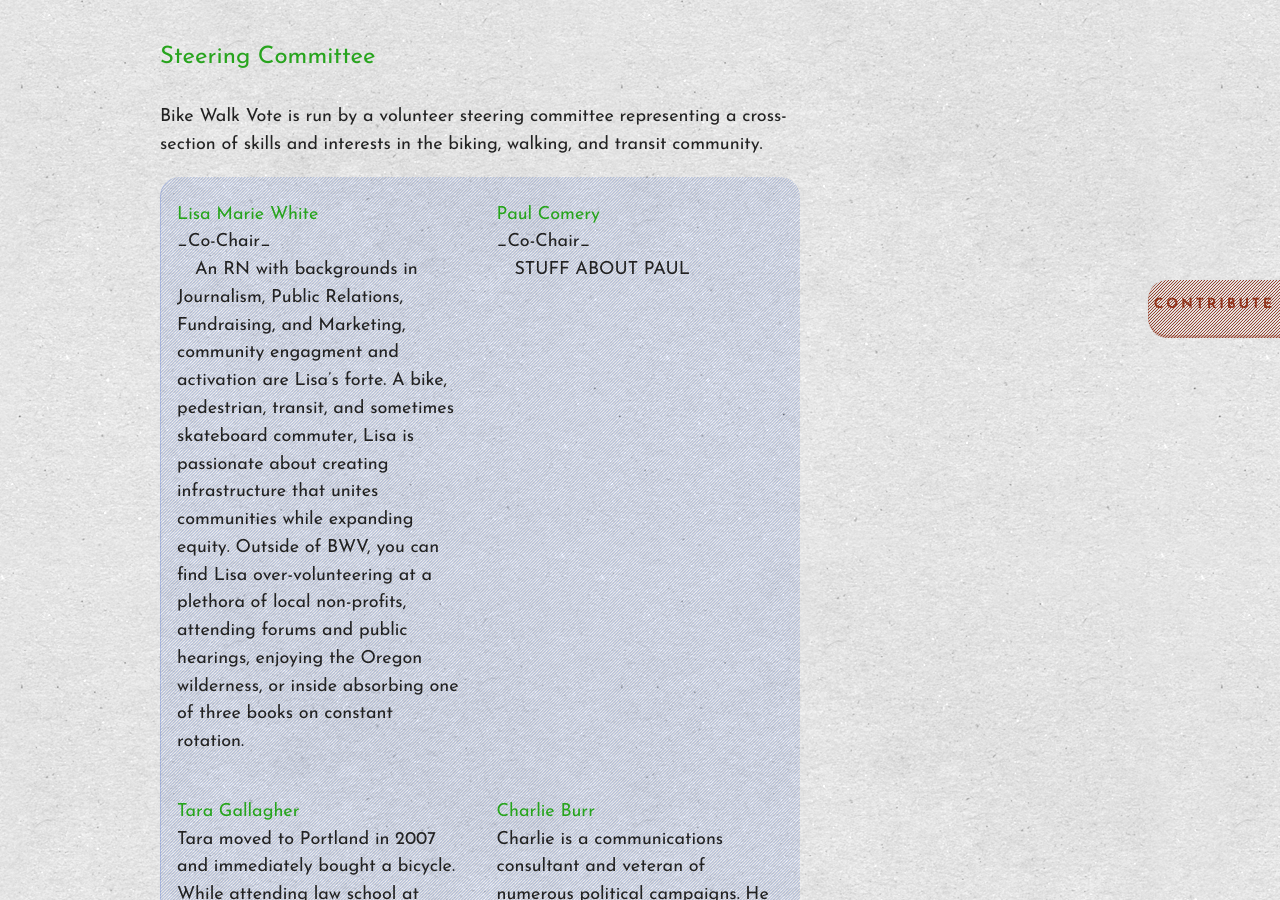
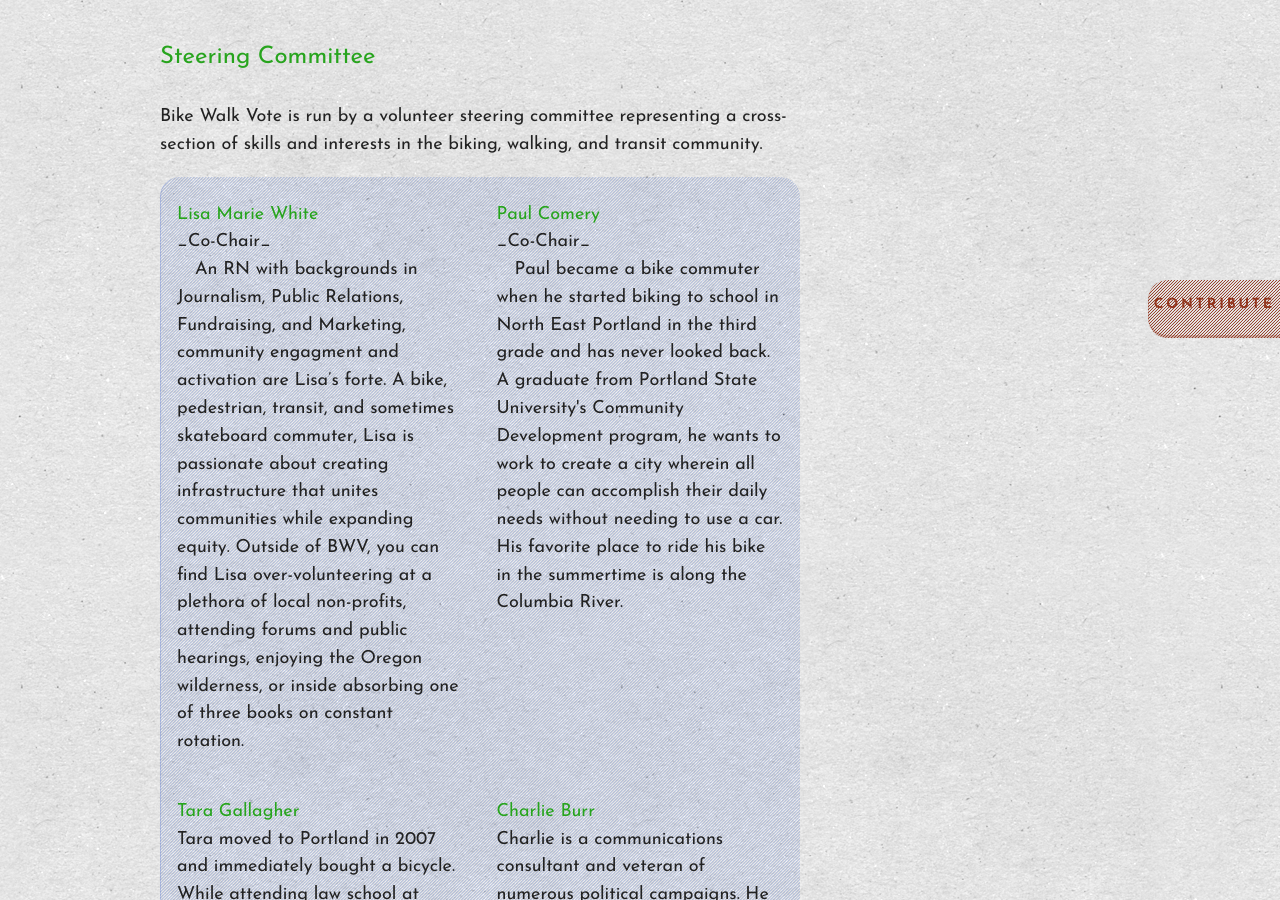
Before and after one commit to bikewalkvote/bikewalkvote.github.io, a Jekyll site: the page built from about.md, in a window 1280 px wide and 900 px high, scrolled down 854 px. Built offline with Jekyll 4.4.1, drawn with Linux system fonts in a browser that asks for light colours; nearby versions of some CDN libraries; Markdown is read by kramdown in place of the engine named in the settings; comment, search, counter and statistics services are not loaded.

Commit message:
Paul Bio info

```diff
--- a/about.md
+++ b/about.md
@@ -34,7 +34,7 @@
 <li>
 <h4> Paul Comery </h4>
   <p> _Co-Chair_ </p>
-<p> STUFF ABOUT PAUL </p>
+<p> Paul became a bike commuter when he started biking to school in North East Portland in the third grade and has never looked back. A graduate from Portland State University's Community Development program, he wants to work to create a city wherein all people can accomplish their daily needs without needing to use a car. His favorite place to ride his bike in the summertime is along the Columbia River. </p>
 </li>
 <li>
   <h4>Tara Gallagher</h4>
```
